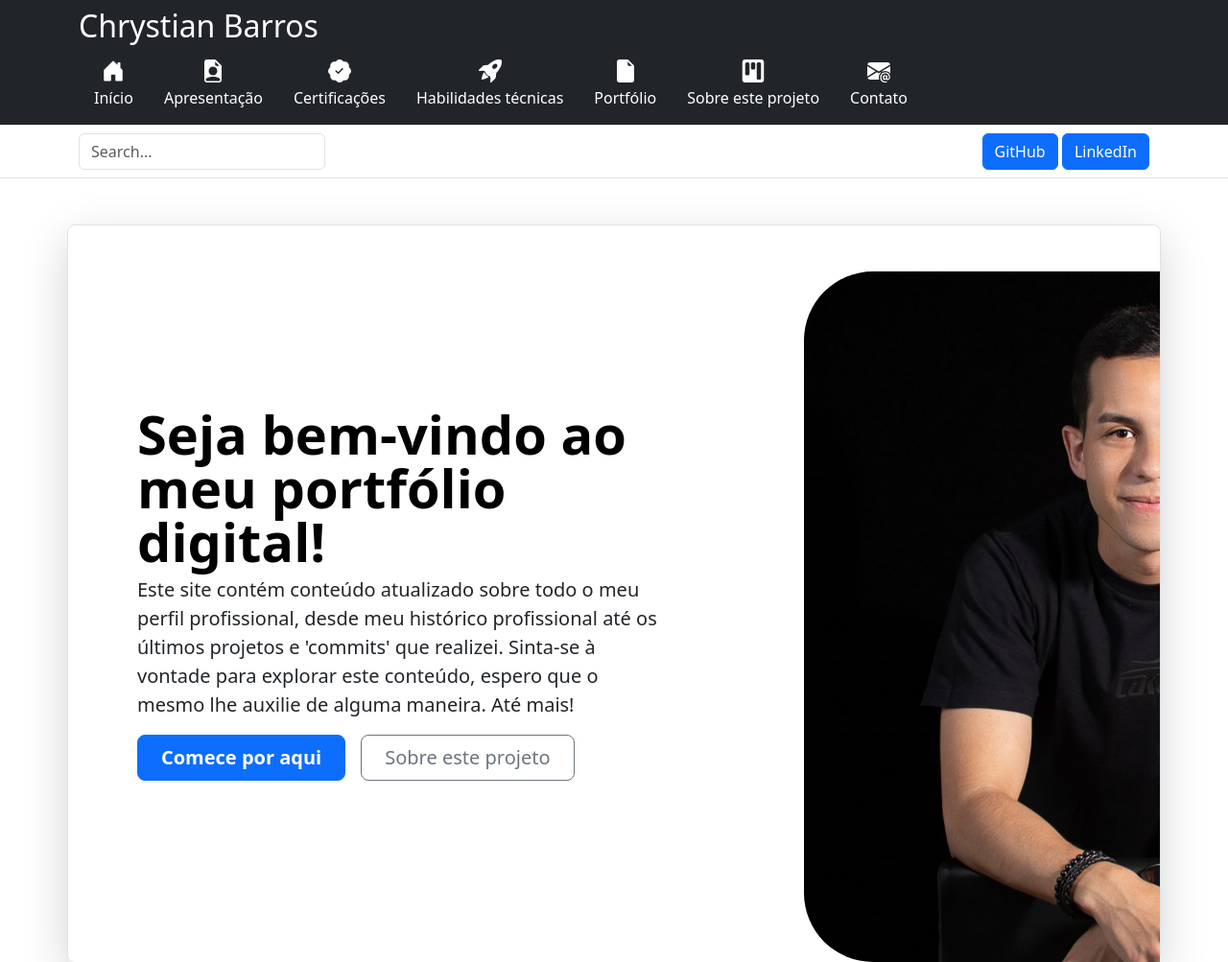
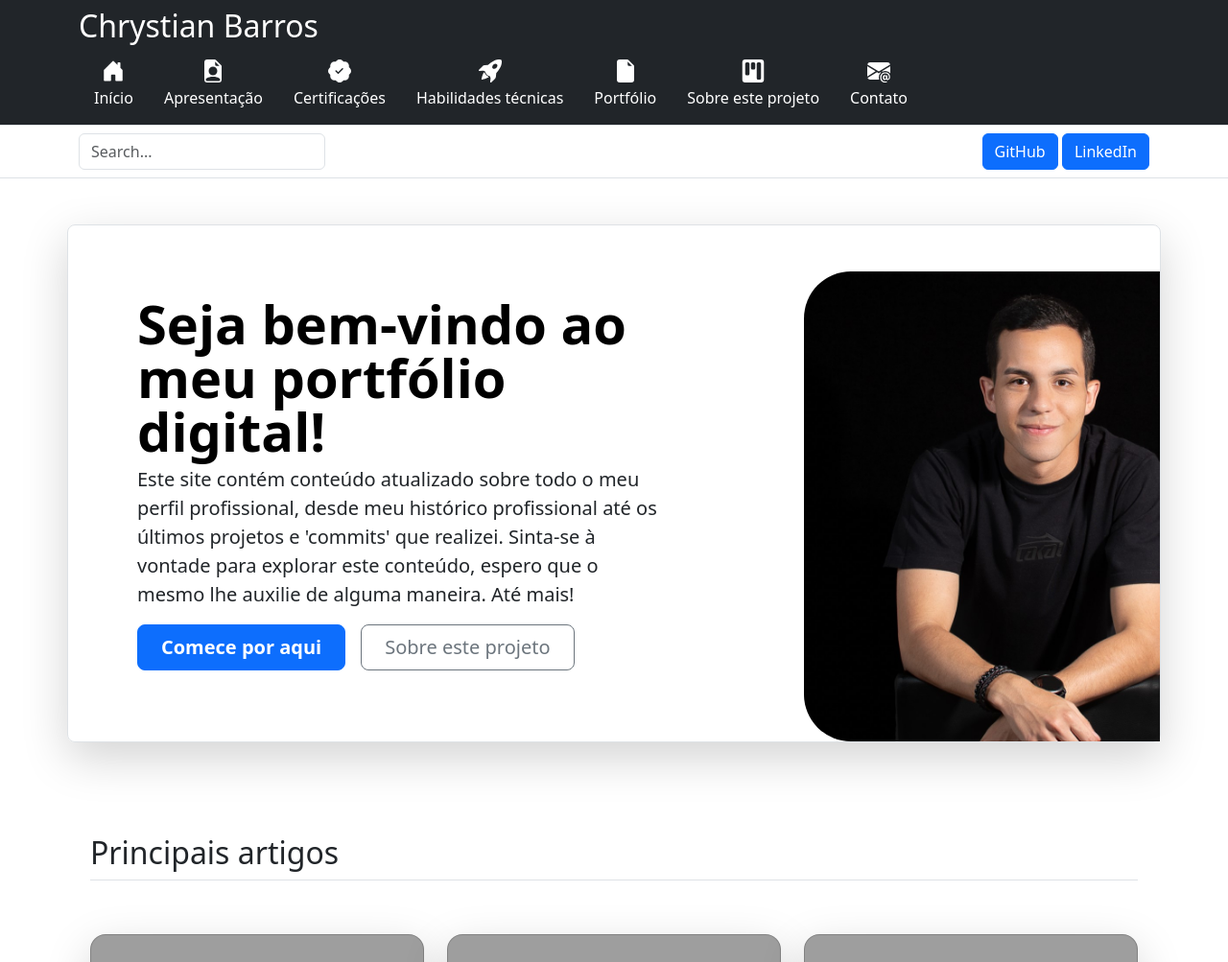
Before and after one commit to chrystianbarros/portfolio-website, a Flask app: page / in a window 1280 px wide. Shown: the top 1003 px of the page at 96% size. Run offline with Flask 3, Linux system fonts and the light colour scheme; some libraries are stand-ins or nearby versions; grey boxes are pictures that could not be loaded.

Commit message:
Changed image size

```diff
--- a/templates/homepage.html
+++ b/templates/homepage.html
@@ -16,7 +16,7 @@
                     </div>
 
                     <div class="col-lg-4 offset-lg-1 p-0 overflow-hidden">
-                        <img class="rounded-lg-3" src="../static/images/chrystian-4.jpg" alt="" width="720" style="border-radius: 10%;">
+                      <img src="../static/images/chrystian-4.jpg" alt="" width="490" style="border-radius: 10%;">
                     </div>
                 </div>
             </div>
```
